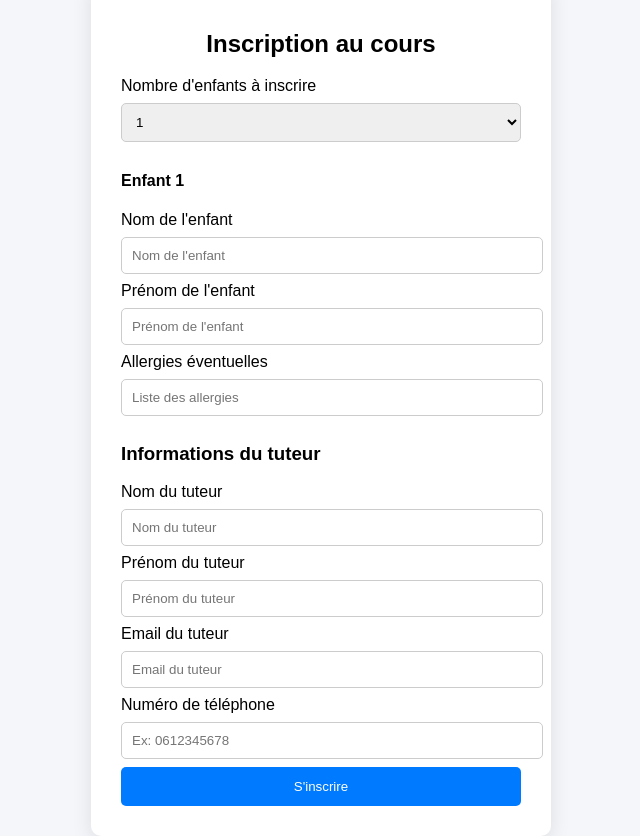
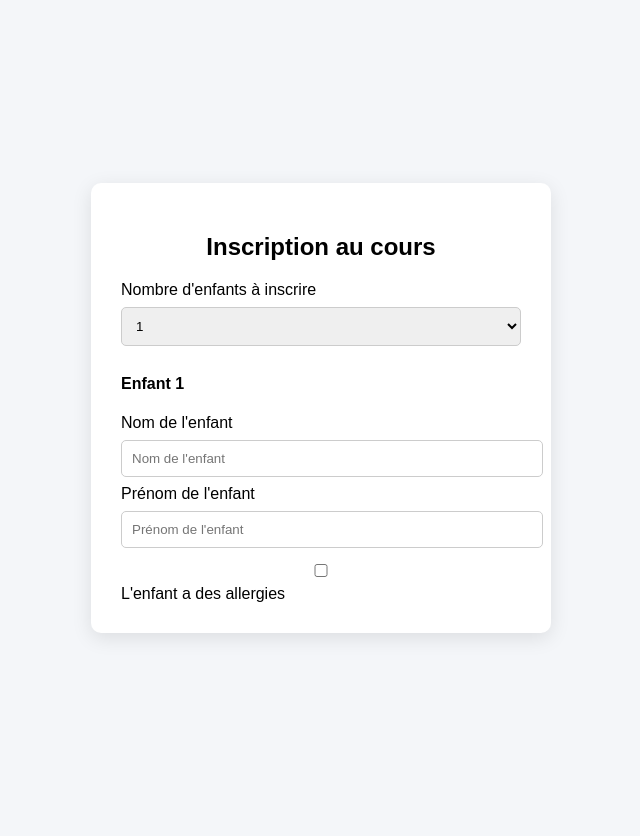
Before and after one commit to karim073/Projet_inscription, a Flask app: page / in a window 1280 px wide. Shown: the whole page, without its empty margins (319-959 px from the left). After the commit the page ends 638 px from the top, so only its background shows below. Run offline with Flask 3, Linux system fonts and the light colour scheme; some libraries are stand-ins or nearby versions.

Commit message:
correction

```diff
--- a/templates/inscription.html
+++ b/templates/inscription.html
@@ -36,86 +36,54 @@
     <!-- Zone où les formulaires enfants seront générés -->
     <div id="formulaires_enfants"></div>
 
-        <!-- Informations du tuteur -->
-<h3>Informations du tuteur</h3>
-
-<div class="form-group">
-    <label for="nom_tuteur">Nom du tuteur</label>
-    <input type="text" class="form-control" id="nom_tuteur" name="nom_tuteur" placeholder="Nom du tuteur" required>
-</div>
-
-<div class="form-group">
-    <label for="prenom_tuteur">Prénom du tuteur</label>
-    <input type="text" class="form-control" id="prenom_tuteur" name="prenom_tuteur" placeholder="Prénom du tuteur" required>
-</div>
-
-<div class="form-group">
-    <label for="email_tuteur">Email du tuteur</label>
-    <input type="email" class="form-control" id="email_tuteur" name="email_tuteur" placeholder="Email du tuteur" required>
-</div>
-
-<div class="form-group">
-    <label for="tel_tuteur">Numéro de téléphone</label>
-    <input type="tel" class="form-control" id="tel_tuteur" name="tel_tuteur" placeholder="Ex: 0612345678" required pattern="[0-9]{10}">
-</div>
-
-        <!-- reCAPTCHA -->
-        <div class="g-recaptcha" data-sitekey="6LfogYssAAAAAMDZ3P-gTksNrWWvK6NRz7ytxjh9"></div>
-
-        <button type="submit">S'inscrire</button>
-    </form>
-
-</div>
-
-<!-- Script pour générer les formulaires enfants -->
     <script>
-    // Appel au chargement de la page
-    window.onload = function() {
-        genererFormulaires();
-    };
-
-    // Exemple de fonction genererFormulaires() minimale pour que cela fonctionne
         function genererFormulaires() {
             const nb = parseInt(document.getElementById("nb_enfants").value);
             const container = document.getElementById("formulaires_enfants");
             const hiddenField = document.getElementById("nb_enfants_hidden");
 
-    // Met à jour le champ caché pour Flask
             hiddenField.value = nb;
-
-    // Vide la zone avant de recréer les formulaires
             container.innerHTML = "";
 
             for (let i = 1; i <= nb; i++) {
                 const div = document.createElement("div");
                 div.classList.add("form-group");
-        div.style.marginBottom = "15px";
 
                 div.innerHTML = `
                     <h4>Enfant ${i}</h4>
+
                     <label for="nom_enfant_${i}">Nom de l'enfant</label>
-            <input type="text" class="form-control" id="nom_enfant_${i}" name="nom_enfant_${i}" placeholder="Nom de l'enfant" required>
+                    <input type="text" id="nom_enfant_${i}" name="nom_enfant_${i}" placeholder="Nom de l'enfant" required>
 
                     <label for="prenom_enfant_${i}">Prénom de l'enfant</label>
-            <input type="text" class="form-control" id="prenom_enfant_${i}" name="prenom_enfant_${i}" placeholder="Prénom de l'enfant" required>
+                    <input type="text" id="prenom_enfant_${i}" name="prenom_enfant_${i}" placeholder="Prénom de l'enfant" required>
 
+                    <label>
+                        <input type="checkbox" id="has_allergies_${i}" onchange="toggleAllergies(${i})">
+                        L'enfant a des allergies
+                    </label>
+
+                    <div id="allergies_container_${i}" style="display:none; margin-top:10px;">
                         <label for="allergies_enfant_${i}">Allergies éventuelles</label>
-            <input type="text" class="form-control" id="allergies_enfant_${i}" name="allergies_enfant_${i}" placeholder="Liste des allergies">
+                        <input type="text" id="allergies_enfant_${i}" name="allergies_enfant_${i}" placeholder="Liste des allergies">
+                    </div>
                 `;
 
                 container.appendChild(div);
             }
         }
+
         function toggleAllergies(i) {
             const checkbox = document.getElementById(`has_allergies_${i}`);
             const container = document.getElementById(`allergies_container_${i}`);
             container.style.display = checkbox.checked ? 'block' : 'none';
         }
 
-// Générer le formulaire initial au chargement
         window.onload = genererFormulaires;
-
     </script>
 
 </body>
 </html>
+
+</body>
+</html>
```
Lines whose indentation alone changed are shown as unchanged.
